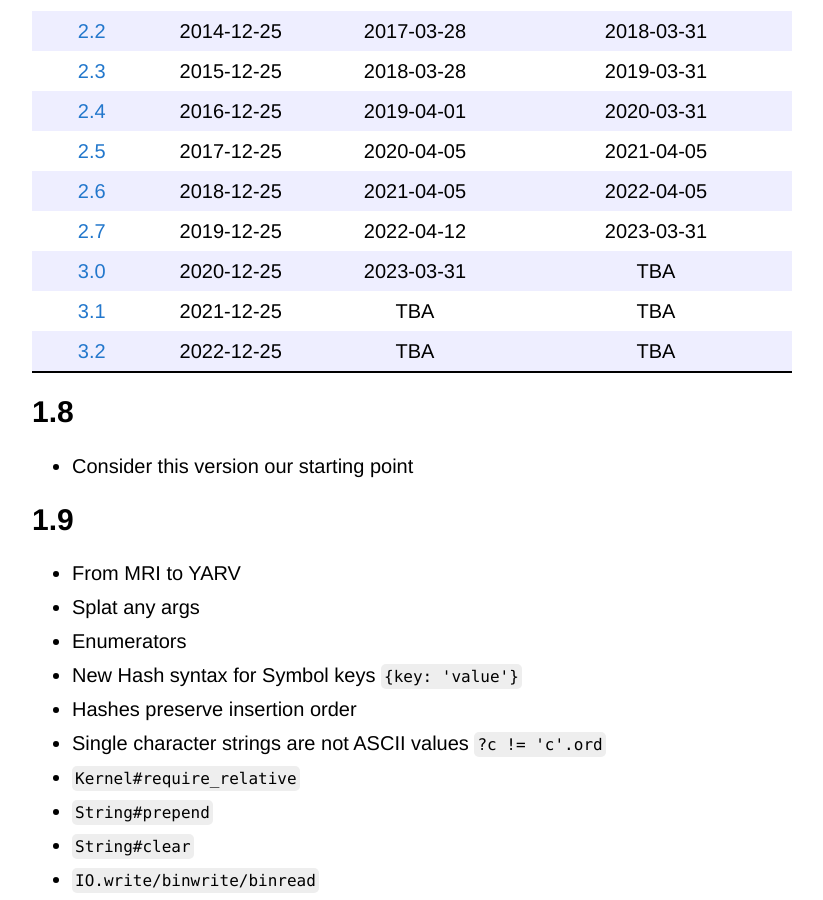
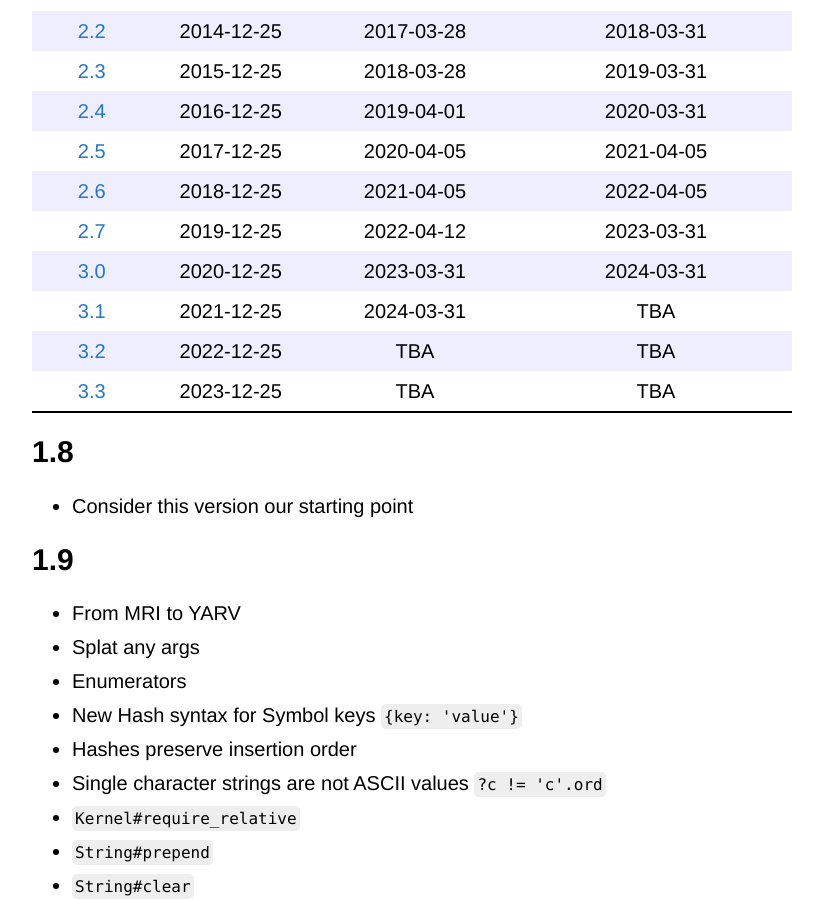
Before and after one commit to Maumagnaguagno/maumagnaguagno.github.io, a Jekyll site: the page built from ruby-versions.md, in a window 1280 px wide and 900 px high, scrolled down 393 px. Shown: the whole window, without its empty margins (228-1051 px from the left). Built offline with Jekyll 4.4.1, drawn with Linux system fonts in a browser that asks for light colours; our own code applies the rules of GitHub Pages for plain Markdown files.

Commit message:
Update Ruby Versions table

```diff
--- a/ruby-versions.md
+++ b/ruby-versions.md
@@ -20,9 +20,10 @@ This is a reminder of how Ruby evolves through time.
 [2.5](#25) | 2017-12-25 | 2020-04-05     | 2021-04-05
 [2.6](#26) | 2018-12-25 | 2021-04-05     | 2022-04-05
 [2.7](#27) | 2019-12-25 | 2022-04-12     | 2023-03-31
-[3.0](#30) | 2020-12-25 | 2023-03-31     | TBA
-[3.1](#31) | 2021-12-25 | TBA            | TBA
+[3.0](#30) | 2020-12-25 | 2023-03-31     | 2024-03-31
+[3.1](#31) | 2021-12-25 | 2024-03-31     | TBA
 [3.2](#32) | 2022-12-25 | TBA            | TBA
+[3.3](#33) | 2023-12-25 | TBA            | TBA
 
 {% assign issue = "https://bugs.ruby-lang.org/issues/" %}
 
@@ -135,5 +136,7 @@ This is a reminder of how Ruby evolves through time.
 - Data class as immutable Struct [#16122]({{ issue }}16122)
 - YJIT no longer experimental
 
+# 3.3
+
 ## More Information
 - [Ruby Changes](https://rubyreferences.github.io/rubychanges/)
```
